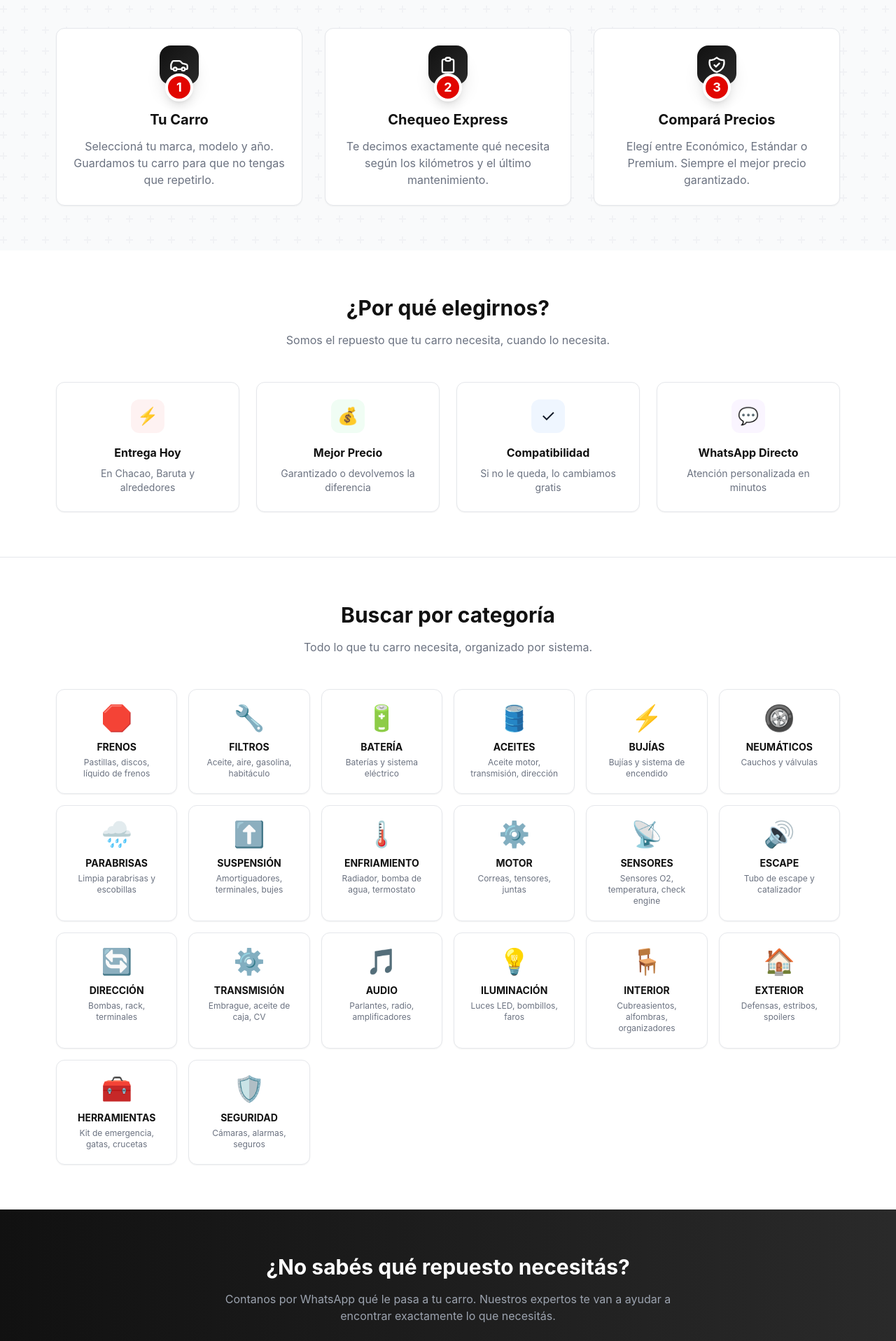
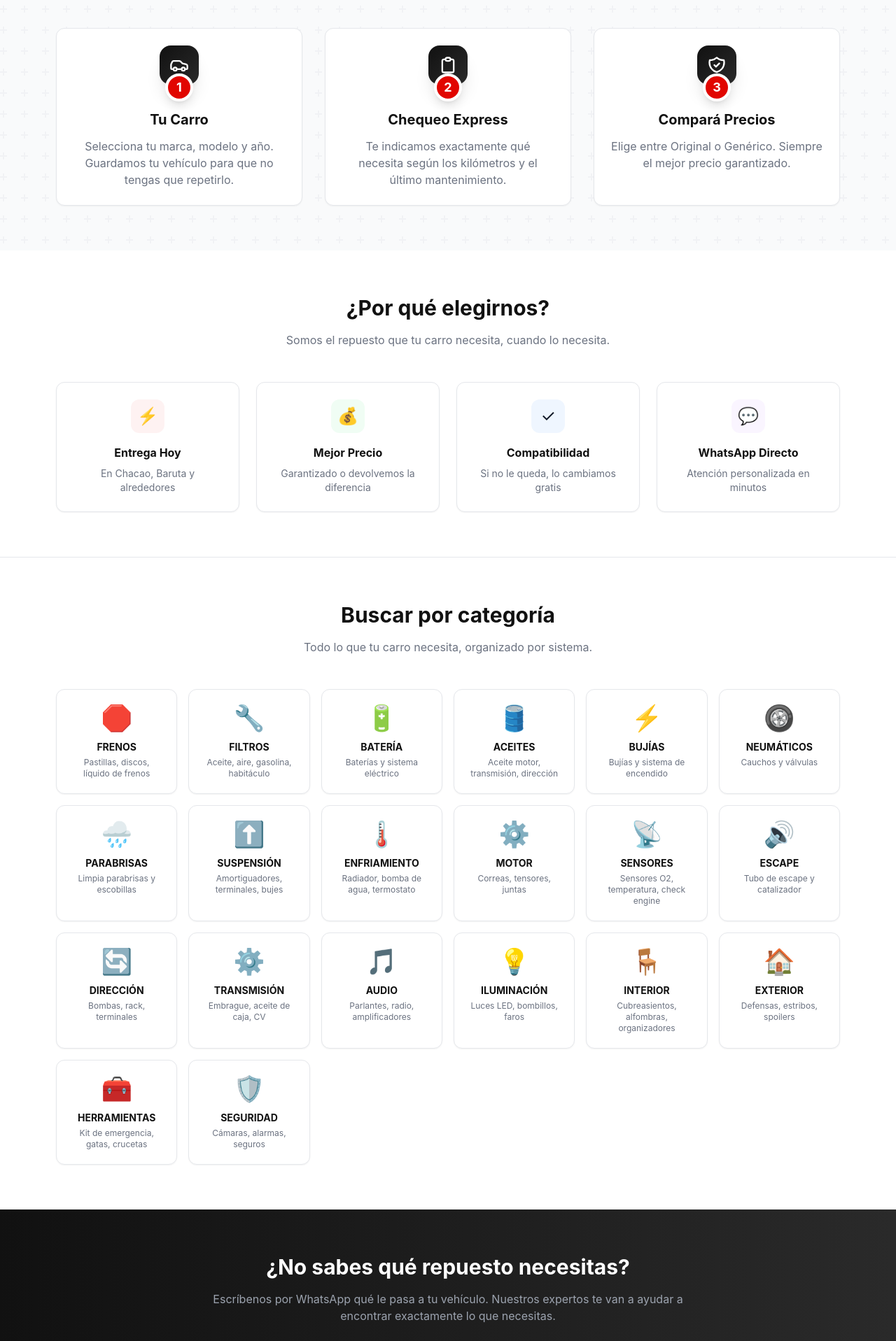
Before and after one commit to RepuestoHoy/RepuestoHoy, a Next.js app: page / in a window 1280 px wide. Shown: the part 880-2797 px from the top of the page at 70% size. Built offline with nearby package versions, Linux system fonts and the light colour scheme; no server answers.

Commit message:
fix: corregir modismos argentinos a español neutro/venezolano

```diff
--- a/app/page.tsx
+++ b/app/page.tsx
@@ -163,7 +163,7 @@ export default function HomePage() {
               Cómo funciona
             </h3>
             <p className="text-[#6B7280] max-w-2xl mx-auto">
-              En 3 simples pasos conseguís el repuesto que necesitás, con la garantía de que le va a quedar perfecto a tu carro.
+              En 3 simples pasos consigues el repuesto que necesitas, con la garantía de que le va a quedar perfecto a tu vehículo.
             </p>
           </div>
 
@@ -175,7 +175,7 @@ export default function HomePage() {
               <div className="step-number">1</div>
               <h3 className="text-xl font-bold text-[#111111] mb-3">Tu Carro</h3>
               <p className="text-[#6B7280]">
-                Seleccioná tu marca, modelo y año. Guardamos tu carro para que no tengas que repetirlo.
+                Selecciona tu marca, modelo y año. Guardamos tu vehículo para que no tengas que repetirlo.
               </p>
             </div>
 
@@ -188,7 +188,7 @@ export default function HomePage() {
               <div className="step-number">2</div>
               <h3 className="text-xl font-bold text-[#111111] mb-3">Chequeo Express</h3>
               <p className="text-[#6B7280]">
-                Te decimos exactamente qué necesita según los kilómetros y el último mantenimiento.
+                Te indicamos exactamente qué necesita según los kilómetros y el último mantenimiento.
               </p>
             </div>
 
@@ -201,7 +201,7 @@ export default function HomePage() {
               <div className="step-number">3</div>
               <h3 className="text-xl font-bold text-[#111111] mb-3">Compará Precios</h3>
               <p className="text-[#6B7280]">
-                Elegí entre Económico, Estándar o Premium. Siempre el mejor precio garantizado.
+                Elige entre Original o Genérico. Siempre el mejor precio garantizado.
               </p>
             </div>
           </div>
@@ -290,10 +290,10 @@ export default function HomePage() {
       <section className="py-16 bg-gradient-to-r from-[#111111] to-[#2A2A2A]">
         <div className="max-w-4xl mx-auto px-4 text-center">
           <h3 className="text-3xl font-bold text-white mb-4">
-            ¿No sabés qué repuesto necesitás?
+            ¿No sabes qué repuesto necesitas?
           </h3>
           <p className="text-gray-400 mb-8 max-w-2xl mx-auto">
-            Contanos por WhatsApp qué le pasa a tu carro. Nuestros expertos te van a ayudar a encontrar exactamente lo que necesitás.
+            Escríbenos por WhatsApp qué le pasa a tu vehículo. Nuestros expertos te van a ayudar a encontrar exactamente lo que necesitas.
           </p>
           <a
             href={`https://wa.me/${process.env.NEXT_PUBLIC_WHATSAPP || '584122223775'}`}
--- a/app/shop/page.tsx
+++ b/app/shop/page.tsx
@@ -41,7 +41,7 @@ const CATEGORY_GROUPS = [
   },
   {
     title: 'Mejoras & Accesorios',
-    description: 'Personalizá tu carro',
+    description: 'Personaliza tu carro',
     items: [
       { id: 'audio', name: 'Audio', icon: Radio, color: 'from-pink-500 to-pink-600', desc: 'Parlantes, radio' },
       { id: 'iluminacion', name: 'Iluminación', icon: Lightbulb, color: 'from-yellow-400 to-yellow-500', desc: 'LED, faros' },
@@ -63,7 +63,7 @@ function ShopContent() {
   const model = searchParams?.get('model') || ''
   const year = searchParams?.get('year') || ''
 
-  const vehicleName = brand && model ? `${brand} ${model} ${year}` : 'Tu carro'
+  const vehicleName = brand && model ? `${brand} ${model} ${year}` : 'tu vehículo'
 
   useEffect(() => {
     if (!brand || !model || !year) {
@@ -108,7 +108,7 @@ function ShopContent() {
       <div className="min-h-screen bg-white flex items-center justify-center">
         <div className="text-center p-8">
           <div className="text-6xl mb-4">🚗</div>
-          <h1 className="text-2xl font-bold text-[#111111] mb-4">Seleccioná tu carro</h1>
+          <h1 className="text-2xl font-bold text-[#111111] mb-4">Selecciona tu vehículo</h1>
           <Link href="/" className="bg-[#E10600] text-white px-8 py-4 rounded-xl font-bold inline-block">
             Ir al inicio
           </Link>
@@ -171,8 +171,8 @@ function ShopContent() {
                 <MessageCircle className="w-7 h-7" />
               </div>
               <div>
-                <h3 className="font-bold text-lg">¿No sabés qué necesitás?</h3>
-                <p className="text-white/90">Escribinos por WhatsApp y te ayudamos</p>
+                <h3 className="font-bold text-lg">¿No sabes qué necesitas?</h3>
+                <p className="text-white/90">Escríbenos por WhatsApp y te ayudamos</p>
               </div>
             </div>
             <a
@@ -246,10 +246,10 @@ function ShopContent() {
         {/* CTA Final */}
         <div className="bg-gray-50 rounded-2xl p-8 text-center">
           <h3 className="text-xl font-bold text-[#111111] mb-3">
-            ¿No encontrás lo que buscás?
+            ¿No encuentras lo que buscas?
           </h3>
           <p className="text-gray-600 mb-6">
-            Tenemos más repuestos disponibles. Escribinos y te conseguimos lo que necesitás.
+            Tenemos más repuestos disponibles. Escríbenos y te conseguimos lo que necesitas.
           </p>
           <div className="flex flex-col sm:flex-row gap-3 justify-center">
             <button
```
